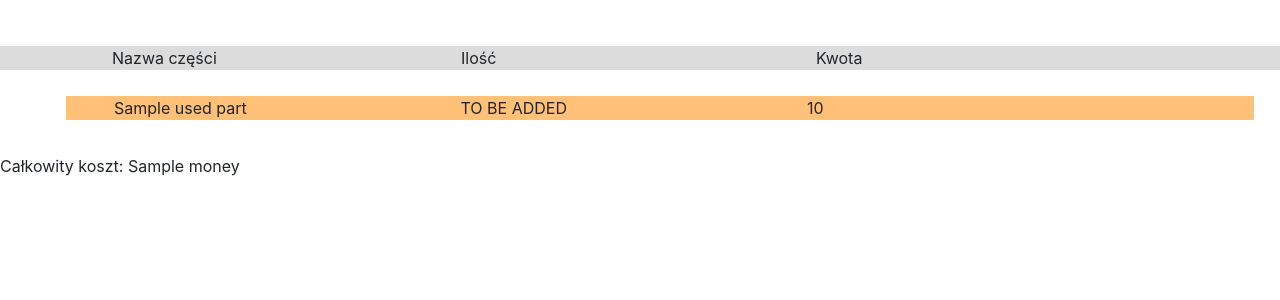
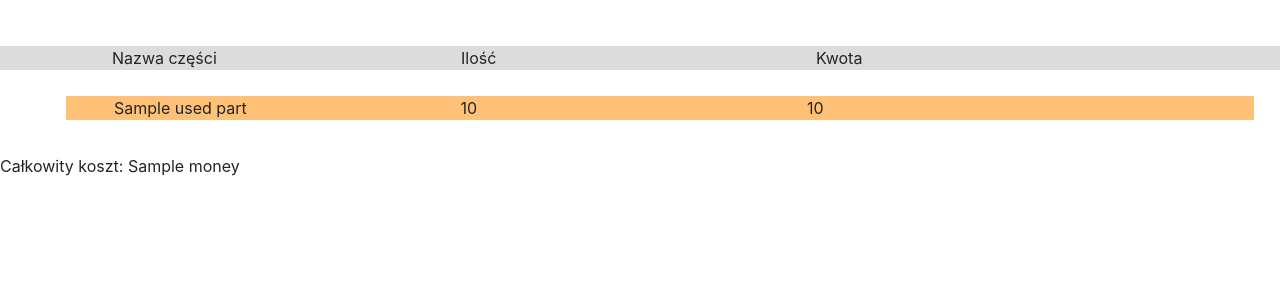
Before and after one commit to PatrykDu/popcorn-works-fastapi-fullstack-app, a FastAPI app: template templates/repairs_mechanic_id.html in a window 1280 px wide. Shown: the part 349-649 px from the top of the page. Run offline with FastAPI, Linux system fonts and the light colour scheme; the template is opened without the code that fills it: most values are stand-ins (such as "Sample title", 1, 10 or a date in 2020); some libraries are stand-ins or nearby versions.

Commit message:
fixed part quantity in repair

```diff
--- a/routers/mechanic.py
+++ b/routers/mechanic.py
@@ -111,7 +111,7 @@ async def repairs_id_page_for_mechanic(request: Request, repair_id: int, db: Ses
 
     all_parts = db.query(models.Part).all()
     used_parts = db.query(models.Part).join(models.PartsInRepair, models.Part.id == models.PartsInRepair.part_id).filter(
-        models.PartsInRepair.repair_id == repair_id).all()
+        models.Parts.repair.repair_id == repair_id).all()
 
     repair = db.query(models.Repair).filter(
         models.Repair.id == repair_id).first()
--- a/templates/repairs_mechanic_id.html
+++ b/templates/repairs_mechanic_id.html
@@ -33,7 +33,8 @@
         <li class="car_part_box " style="list-style: none; padding: 1em;">
             <div class="wrapper" style="background: #ffc078; padding-left: 3em;">
                 <div style="display: inline-block; width: 30%; min-width: 200px;">{{ used_part.name }}</div>
-                <div style="display: inline-block; width: 30%; min-width: 200px;">TO BE ADDED</div>
+                <div style="display: inline-block; width: 30%; min-width: 200px;">{{ used_part.repairs[0].quantity }}
+                </div>
                 <div style="display: inline-block; width: 30%; min-width: 200px;">{{ used_part.price }}</div>
             </div>
         </li>
```
